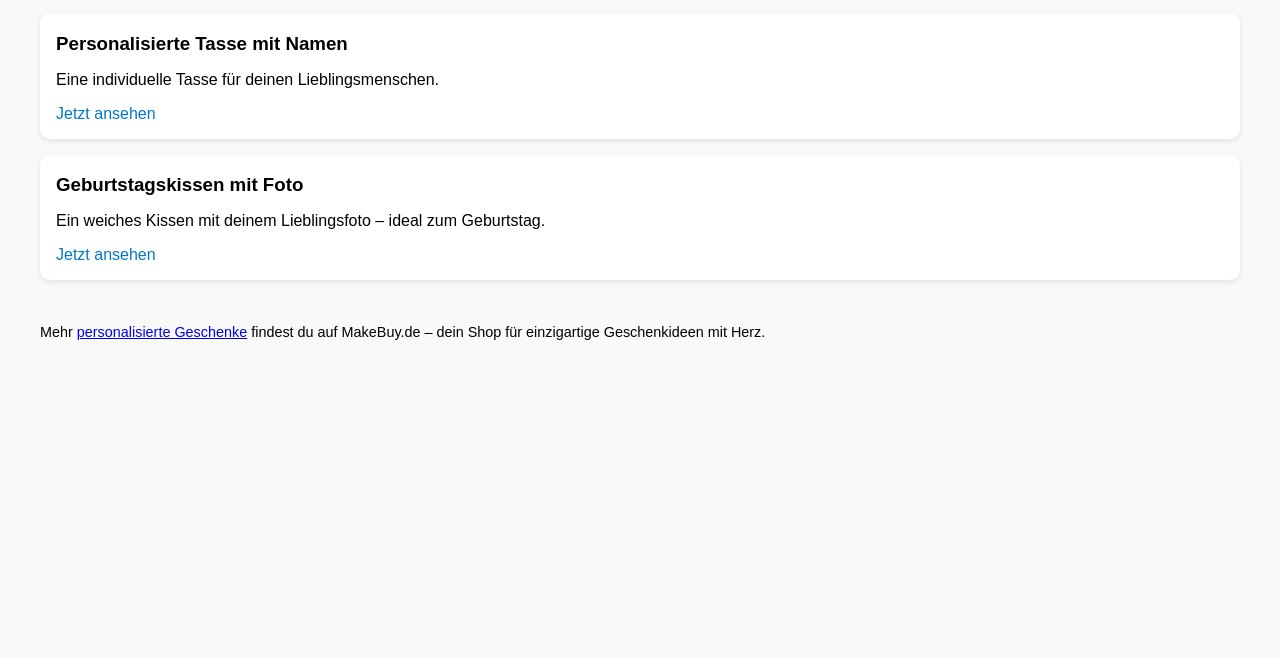
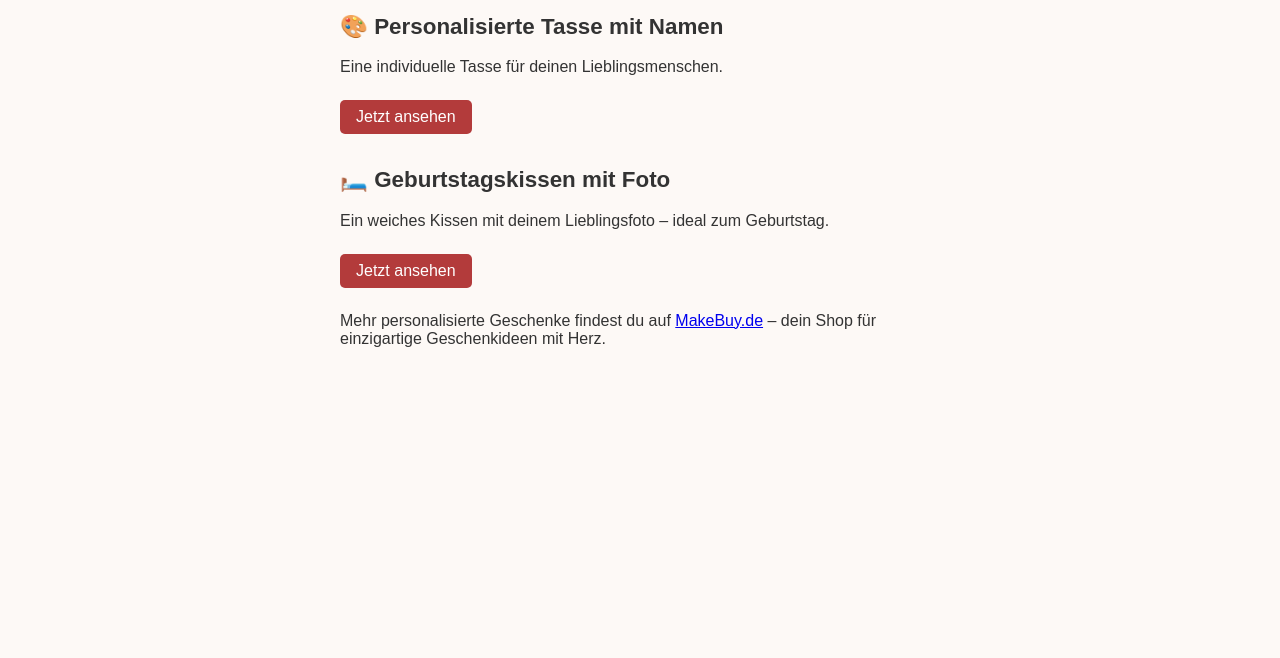
Before and after one commit to geschenke-alt/personalisierte-geschenke-database, a plain HTML site: page index.html in a window 1280 px wide. Shown: the part 142-800 px from the top of the page. Drawn offline with Linux system fonts and the light colour scheme.

Commit message:
optimize index.html for SEO & gift keywords

```diff
--- a/index.html
+++ b/index.html
@@ -1,32 +1,61 @@
 <!DOCTYPE html>
 <html lang="de">
 <head>
-    <meta charset="UTF-8">
-    <title>Personalisierte Geschenkideen</title>
-    <link rel="stylesheet" href="assets/style.css">
+  <meta charset="UTF-8">
+  <meta name="viewport" content="width=device-width, initial-scale=1">
+  <title>🎁 Personalisierte Geschenkideen | MakeBuy.de</title>
+  <meta name="description" content="Finde einzigartige personalisierte Geschenke für Geburtstag, Männer, Frauen und besondere Anlässe. Jetzt entdecken auf MakeBuy.de!">
+  <meta name="keywords" content="personalisierte Geschenke, geschenkideen, geburtstagsgeschenk, geschenk männer, geschenke zum 60 geburtstag, geburtstag geschenk ideen für männer">
+  <style>
+    body {
+      font-family: Arial, sans-serif;
+      padding: 2rem;
+      background-color: #fdf9f6;
+      color: #333;
+      max-width: 600px;
+      margin: auto;
+    }
+    h1 {
+      font-size: 1.8rem;
+      color: #b33b3b;
+    }
+    h2 {
+      font-size: 1.4rem;
+      margin-top: 2rem;
+    }
+    .gift {
+      margin-bottom: 1.5rem;
+    }
+    .btn {
+      display: inline-block;
+      margin-top: 0.5rem;
+      background-color: #b33b3b;
+      color: white;
+      padding: 0.5rem 1rem;
+      border-radius: 5px;
+      text-decoration: none;
+    }
+    .btn:hover {
+      background-color: #8a2c2c;
+    }
+  </style>
 </head>
 <body>
-    <h1>🎁 Personalisierte Geschenkideen</h1>
-    <p>Finde das perfekte Geschenk für jeden Anlass!</p>
+  <h1>🎁 Personalisierte Geschenkideen</h1>
+  <p>Finde das perfekte Geschenk für jeden Anlass!</p>
 
-    <div id="gift-list"></div>
+  <div class="gift">
+    <h2>🎨 Personalisierte Tasse mit Namen</h2>
+    <p>Eine individuelle Tasse für deinen Lieblingsmenschen.</p>
+    <a href="https://www.makebuy.de" class="btn">Jetzt ansehen</a>
+  </div>
 
-    <footer>
-        <p>Mehr <a href="https://www.makebuy.de" target="_blank">personalisierte Geschenke</a> findest du auf MakeBuy.de – dein Shop für einzigartige Geschenkideen mit Herz.</p>
-    </footer>
+  <div class="gift">
+    <h2>🛏️ Geburtstagskissen mit Foto</h2>
+    <p>Ein weiches Kissen mit deinem Lieblingsfoto – ideal zum Geburtstag.</p>
+    <a href="https://www.makebuy.de" class="btn">Jetzt ansehen</a>
+  </div>
 
-    <script>
-        fetch('geschenke.json')
-        .then(response => response.json())
-        .then(data => {
-            const container = document.getElementById('gift-list');
-            data.forEach(item => {
-                const div = document.createElement('div');
-                div.className = 'gift-card';
-                div.innerHTML = `<h3>${item.titel}</h3><p>${item.beschreibung}</p><a href="${item.link}" target="_blank">Jetzt ansehen</a>`;
-                container.appendChild(div);
-            });
-        });
-    </script>
+  <p>Mehr personalisierte Geschenke findest du auf <a href="https://www.makebuy.de" target="_blank">MakeBuy.de</a> – dein Shop für einzigartige Geschenkideen mit Herz.</p>
 </body>
 </html>
```
